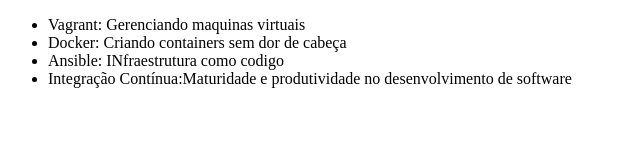
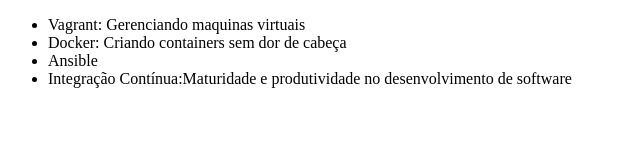
Before and after one commit to JADaniel15/Curso-git, a plain HTML site: page Git/index.html in a window 1280 px wide. Shown: the whole page, without its empty margins (0-640 px from the left). Drawn offline with Linux system fonts and the light colour scheme.

```diff
--- a/Git/index.html
+++ b/Git/index.html
@@ -10,7 +10,7 @@
     <ul>
         <li>Vagrant: Gerenciando maquinas virtuais </li>
         <li>Docker: Criando containers sem dor de cabeça</li>
-        <li>Ansible: INfraestrutura como codigo</li>
+        <li>Ansible</li>
         <li>Integração Contínua:Maturidade e produtividade no desenvolvimento de software</li>
     </ul>
 </body>
```
